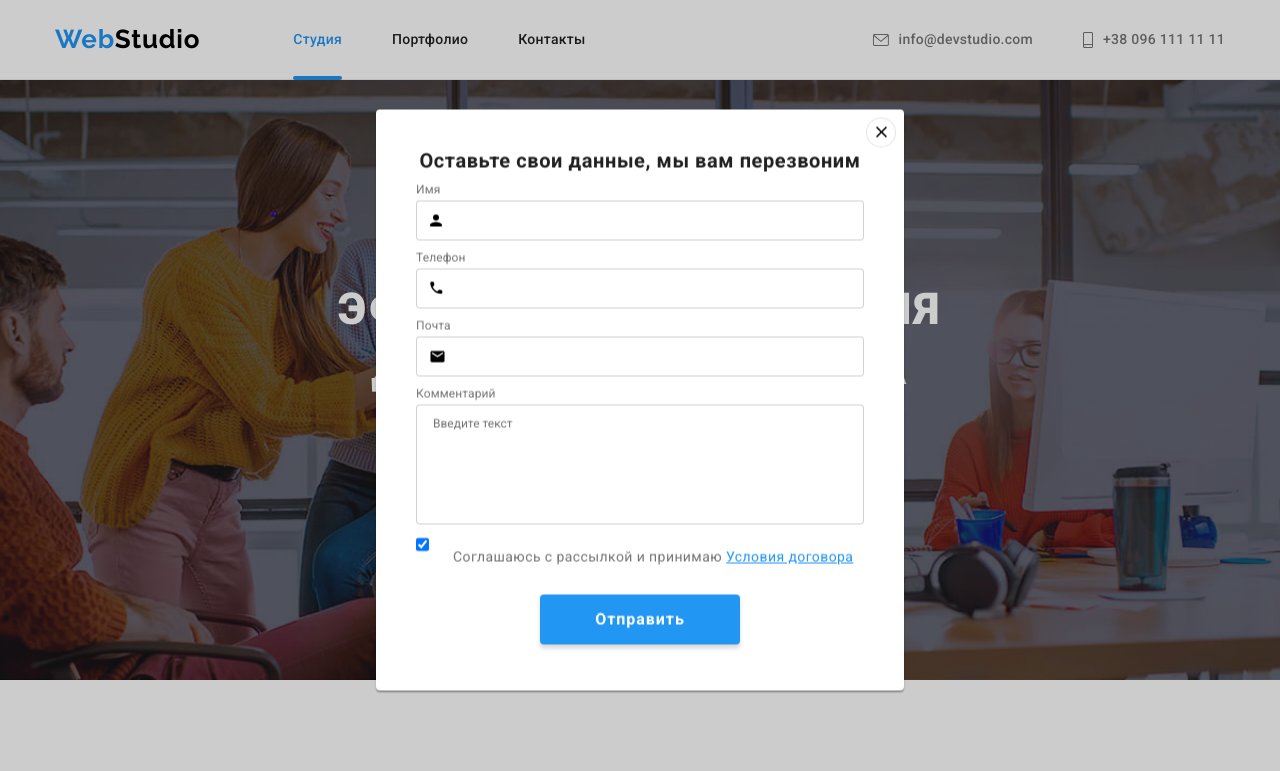
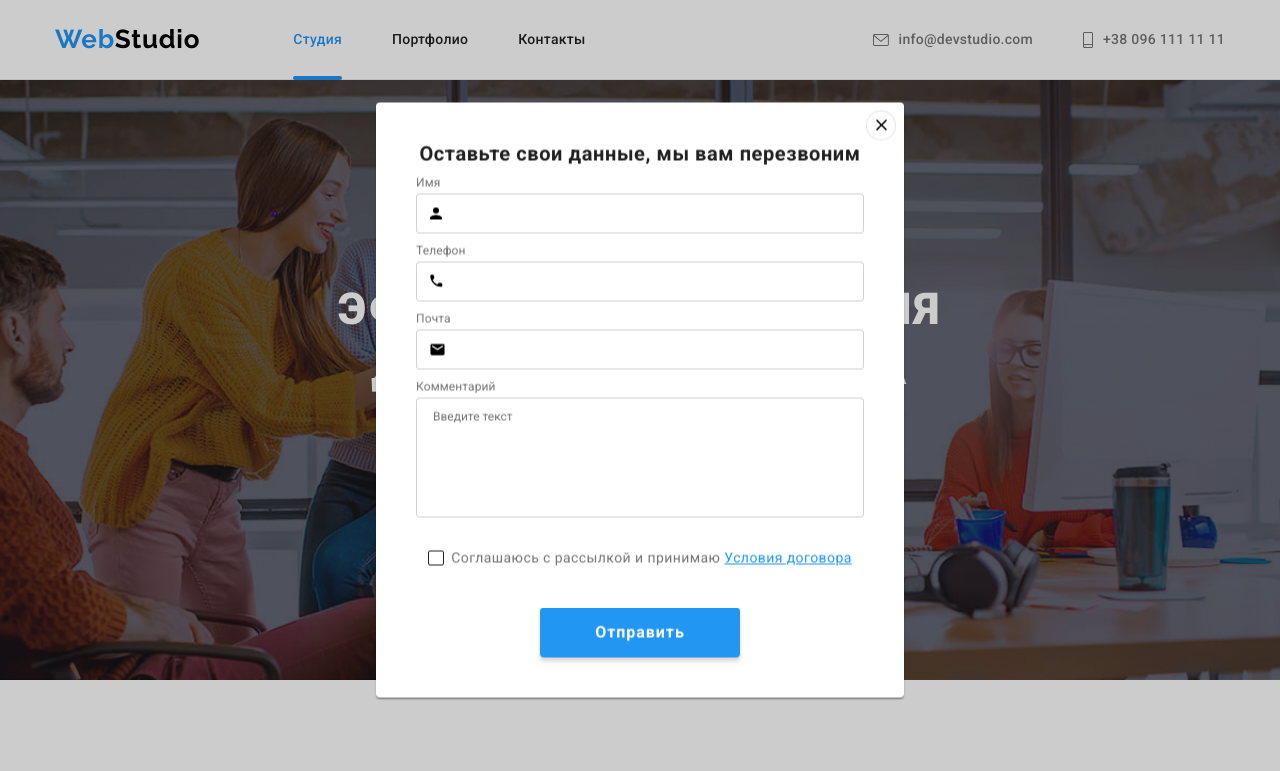
Before and after one commit to roman2789/goit-markup-hw-06, a plain HTML site: page index.html in a window 1280 px wide. Both pictures are taken after a click on the button "Заказать услугу". Shown: the top 771 px of the page. Drawn offline with nearby package versions, Linux system fonts and the light colour scheme.

Commit message:
add checkbox on bckdrop

```diff
--- a/css/styles.css
+++ b/css/styles.css
@@ -567,10 +567,12 @@ p {
   height: 100%;
   background: rgba(0, 0, 0, 0.2);
   opacity: 1;
-  transition: opacity 250ms cubic-bezier(0.4, 0, 0.2, 1);
+  transition: opacity 400ms cubic-bezier(0.4, 0, 0.2, 1),
+    visibility 400ms cubic-bezier(0.4, 0, 0.2, 1);
 }
 .backdrop.is-hidden {
   opacity: 0;
+  visibility: hidden;
   pointer-events: none;
 }
 .backdrop.is-hidden .modal {
@@ -594,8 +596,8 @@ p {
   border-radius: 4px;
   opacity: 1;
   transform: translate(-50%, -50%) perspective(200px) scale(1) rotateX(360deg);
-  transition: transform 700ms cubic-bezier(0.4, 0, 0.2, 1),
-    opacity 700ms cubic-bezier(0.4, 0, 0.2, 1) 100ms;
+  transition: transform 600ms cubic-bezier(0.4, 0, 0.2, 1),
+    opacity 600ms cubic-bezier(0.4, 0, 0.2, 1) 100ms;
 }
 .modal-close {
   position: absolute;
@@ -648,7 +650,7 @@ p {
 .form-group:focus textarea {
   border-color: var(--accent-color);
 }
-.form-group:hover svg {
+.form-group:hover .icon {
   fill: var(--accent-color);
 }
 .form-group .icon {
@@ -664,12 +666,11 @@ p {
   border: 1px solid rgba(33, 33, 33, 0.2);
   border-radius: 4px;
 }
-textarea {
+
+.textarea {
   resize: none;
   margin-top: 4px;
   height: 120px;
-}
-.textarea {
   display: block;
   padding: 12px 16px;
   border: 1px solid rgba(33, 33, 33, 0.2);
@@ -678,10 +679,49 @@ textarea {
 .form-group-checkbox {
   position: relative;
   display: flex;
+  justify-content: center;
+  align-items: center;
+  padding-top: 20px;
   font-size: 14px;
   line-height: calc(24 / 14);
   letter-spacing: 0.03em;
   color: #757575;
+}
+.form-group-checkbox .label {
+  display: flex;
+  align-items: center;
+  user-select: none;
+}
+
+.form-group-checkbox .checkbox {
+  visibility: hidden;
+  margin-top: 0;
+  margin-right: 10px;
+}
+.custom-checkbox {
+  position: absolute;
+  margin-top: 0;
+  display: flex;
+  justify-content: center;
+  align-items: center;
+  width: 16px;
+  height: 15px;
+  background-color: transparent;
+  border: 1px solid #212121;
+  border-radius: 2px;
+  pointer-events: none;
+}
+.custom-checkbox .custom-icon {
+  fill-opacity: 0;
+}
+
+.checkbox:checked + .custom-checkbox .custom-icon {
+  fill-opacity: 1;
+}
+.checkbox:checked + .custom-checkbox {
+  border: none;
+  background-color: var(--accent-color);
+  fill: var(--primary-white-color);
 }
 
 .form-group-checkbox .link {
@@ -689,14 +729,6 @@ textarea {
   text-decoration: underline;
   text-underline-offset: 1px;
   margin-left: 4px;
-}
-.form-group-checkbox input[type="checkbox"] {
-  margin-top: 0;
-}
-.form-group-checkbox label {
-  position: absolute;
-  top: 20px;
-  left: 37px;
 }
 .modal-form .form-btn {
   display: block;
--- a/index.html
+++ b/index.html
@@ -554,12 +554,15 @@
           </div>
 
           <div class="form-group-checkbox" role="group">
-            <input type="checkbox" name="policy" id="policy" checked />
-            <label for="policy"
-              >Соглашаюсь с рассылкой и принимаю<a class="link" href="./"
-                >Условия договора</a
-              ></label
-            >
+            <label class="label" for="policy">
+              <input class="checkbox" type="checkbox" name="policy" id="policy" />
+              <div class="custom-checkbox">
+                <svg class="custom-icon" width="11" height="8">
+                  <use href="./img/sprite.svg#modal-check"></use>
+                </svg>
+              </div>
+              Соглашаюсь с рассылкой и принимаю<a class="link" href="./">Условия договора</a>
+            </label>
           </div>
 
           <button class="form-btn btn" type="submit">Отправить</button>
```
